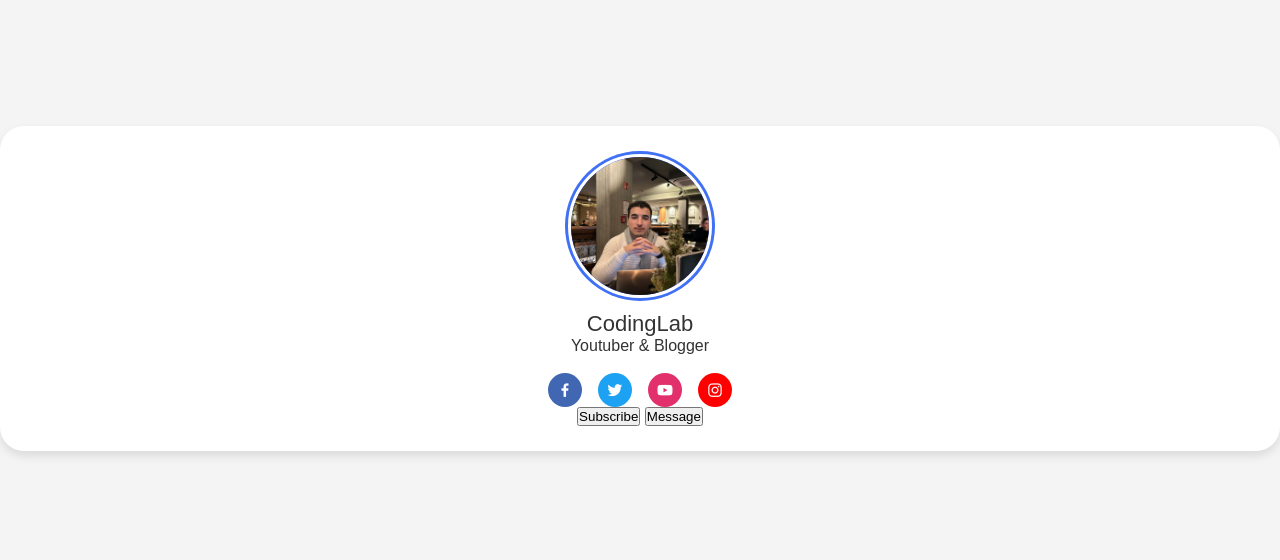
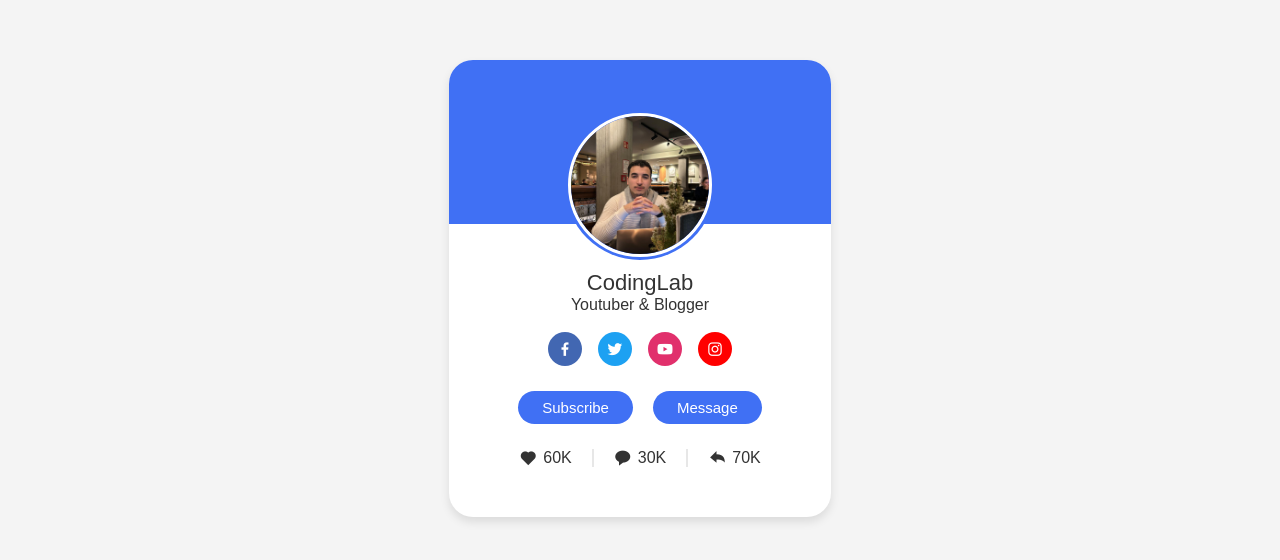
Before and after one commit to Aminekan/myProfilCard, a plain HTML site: page index.html in a window 1280 px wide. Shown: the part 112-672 px from the top of the page. Drawn offline with nearby package versions, Linux system fonts and the light colour scheme.

Commit message:
version2

```diff
--- a/index.html
+++ b/index.html
@@ -3,7 +3,7 @@
 <head>
     <meta charset="UTF-8">
     <meta name="viewport" content="width=device-width, initial-scale=1.0">
-    <title>ProfilCard</title>
+    <title>MyProfilCard</title>
     <link rel="stylesheet" href="style.css">
     <link href='https://unpkg.com/boxicons@2.1.4/css/boxicons.min.css' rel='stylesheet'>
 </head>
@@ -38,6 +38,21 @@
             <button class="button">Message</button>
         </div>
 
+        <div class="analytics">
+            <div class="data">
+                <i class='bx bxs-heart'></i>
+                <span class="number">60K</span>
+            </div>
+            <div class="data">
+                <i class='bx bxs-message-rounded'></i>
+                <span class="number">30K</span>
+            </div>
+            <div class="data">
+                <i class='bx bxs-share'></i>
+                <span class="number">70K</span>
+            </div>
+        </div>
+
     </div>
 </body>
 </html>
--- a/style.css
+++ b/style.css
@@ -17,11 +17,22 @@ body{
     flex-direction: column;
     align-items: center;
     min-width: 370px;
-    width: 100%;
     background-color: #fff;
     border-radius: 24px;
-    padding: 25px;
+    padding: 50px;
     box-shadow: 0 5px 10px rgba(0, 0, 0, 0.1);
+    position: relative;
+}
+.profilcard::before{
+    content: '';
+    position: absolute;
+    height: 36%;
+    width: 100%;
+    background-color: #4070f4;
+    top: 0;
+    left: 0;
+    border-radius: 24px 24px 0 0;
+
 }
 .image{
     position: relative;
@@ -74,3 +85,50 @@ body{
     text-decoration: none;
     background-color: #4070f4;
 }
+
+.profilcard .butttons{
+    display: flex;
+    align-items: center;
+    margin-top: 25px;
+}
+
+.butttons .button{
+    color: #fff;
+    font-size: 15px;
+    font-weight: 400;
+    border: none;
+    border-radius: 24px;
+    margin: 0 10px;
+    padding: 8px 24px;
+    background-color: #4070f4;
+    cursor: pointer;
+    transition: all 0.3s ease;
+}
+
+.butttons .button:hover{
+    background-color: #0e4bf1;
+}
+
+.profilcard .analytics{
+    display: flex;
+    align-items: center;
+    margin-top:25px ;
+
+}
+
+.analytics .data{
+ display: flex;
+ align-items: center;
+ color: #333;
+ padding: 0 20px;
+ border-right: 2px solid #e7e7e7;
+}
+
+.data i{
+    font-size: 18px;
+    margin-right: 6px;
+}
+
+.data:last-child{
+    border-right: none;
+}
```
Also changed, not shown: Screenshot 2025-06-12 103958.png (added).
